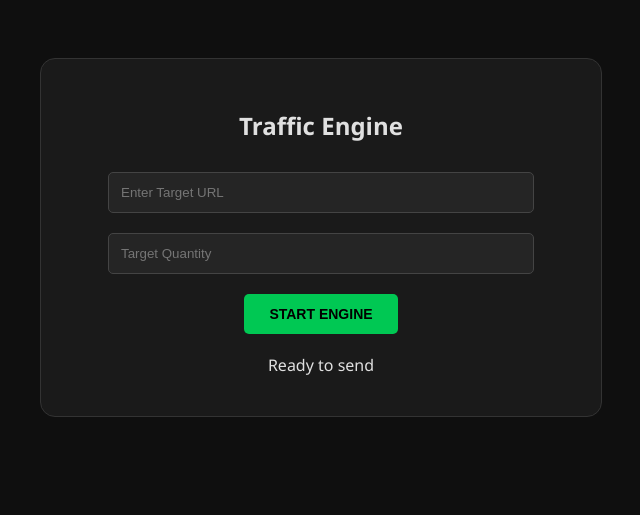
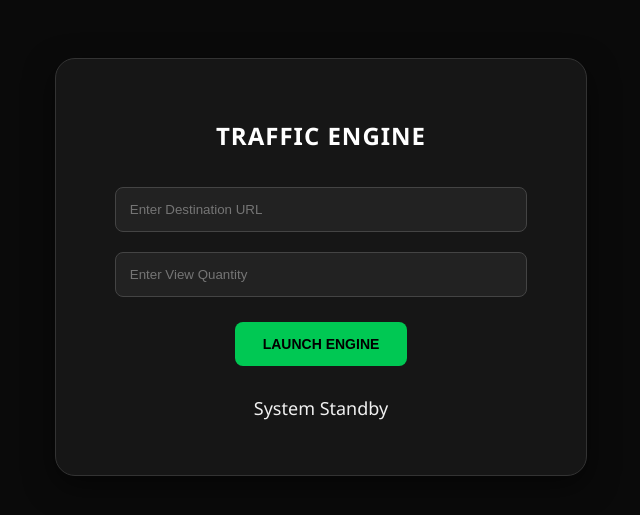
Before and after one commit to altstoreupload-pixel/Tiktokviewer, a Flask app: page / in a window 1280 px wide. Shown: the top 515 px of the page, without its empty margins (319-959 px from the left). Run offline with Flask 3, Linux system fonts and the light colour scheme.

Commit message:
Update index.html

```diff
--- a/templates/index.html
+++ b/templates/index.html
@@ -1,58 +1,61 @@
 <!DOCTYPE html>
 <html>
 <head>
-    <title>High-Speed Traffic Sender</title>
+    <title>Advanced Traffic Engine</title>
     <style>
-        body { font-family: 'Segoe UI', Arial, sans-serif; background: #0f0f0f; color: #e0e0e0; text-align: center; padding-top: 50px; }
-        .container { max-width: 500px; margin: auto; background: #1a1a1a; padding: 30px; border-radius: 15px; border: 1px solid #333; }
-        input { padding: 12px; width: 80%; margin: 10px 0; background: #252525; color: white; border: 1px solid #444; border-radius: 5px; }
-        button { padding: 12px 25px; font-size: 14px; border: none; cursor: pointer; border-radius: 5px; font-weight: bold; margin: 10px 5px; transition: 0.3s; }
+        body { font-family: 'Segoe UI', Tahoma, Geneva, Verdana, sans-serif; background: #0a0a0a; color: #f0f0f0; text-align: center; padding-top: 50px; }
+        .card { max-width: 450px; margin: auto; background: #161616; padding: 40px; border-radius: 20px; border: 1px solid #333; box-shadow: 0 10px 30px rgba(0,0,0,0.5); }
+        h2 { margin-bottom: 25px; color: #fff; letter-spacing: 1px; }
+        input { padding: 14px; width: 85%; margin: 10px 0; background: #222; color: #00c853; border: 1px solid #444; border-radius: 8px; outline: none; transition: 0.3s; }
+        input:focus { border-color: #00c853; box-shadow: 0 0 10px rgba(0,200,83,0.2); }
 
-        #startBtn { background: #00c853; color: black; }
-        #startBtn:hover { background: #00e676; }
-        #stopBtn { background: #d32f2f; color: white; display: none; }
-        #startBtn:disabled { background: #333; color: #777; cursor: not-allowed; }
+        button { padding: 14px 28px; font-size: 14px; border: none; cursor: pointer; border-radius: 8px; font-weight: bold; margin: 15px 5px; text-transform: uppercase; transition: 0.3s; }
+        #startBtn { background: #00c853; color: #000; }
+        #startBtn:hover { background: #00e676; transform: translateY(-2px); }
+        #stopBtn { background: #ff1744; color: #fff; display: none; }
+        #startBtn:disabled { background: #333; color: #666; cursor: not-allowed; transform: none; }
 
-        #bar { width: 100%; height: 15px; background: #333; border-radius: 10px; margin: 25px 0; overflow: hidden; display: none; }
-        #progress { height: 100%; width: 0%; background: #00c853; transition: width 0.3s ease; }
+        #bar { width: 100%; height: 12px; background: #222; border-radius: 10px; margin: 30px 0; overflow: hidden; display: none; border: 1px solid #333; }
+        #progress { height: 100%; width: 0%; background: linear-gradient(90deg, #00c853, #b2ff59); transition: width 0.4s cubic-bezier(0.1, 0.7, 1.0, 0.1); }
 
-        #info { font-size: 16px; margin: 10px 0; }
-        #success-msg { color: #00e676; font-size: 20px; font-weight: bold; margin-top: 20px; display: none; }
-        .stats { font-size: 12px; color: #777; margin-top: 5px; }
+        #info { font-size: 18px; margin: 15px 0; font-weight: 500; }
+        #success-msg { color: #00e676; font-size: 22px; font-weight: bold; margin-top: 25px; display: none; text-shadow: 0 0 10px rgba(0,230,118,0.3); }
+        .stats { font-size: 11px; color: #555; margin-top: 10px; }
     </style>
 </head>
 <body>
 
-<div class="container">
-    <h2>Traffic Engine</h2>
-    <input id="url" placeholder="Enter Target URL"><br>
-    <input id="views" type="number" placeholder="Target Quantity"><br>
+<div class="card">
+    <h2>TRAFFIC ENGINE</h2>
 
-    <button id="startBtn" onclick="start()">START ENGINE</button>
-    <button id="stopBtn" onclick="stop()">STOP IMMEDIATELY</button>
+    <input id="url" placeholder="Enter Destination URL"><br>
+    <input id="views" type="number" placeholder="Enter View Quantity"><br>
+
+    <button id="startBtn" onclick="start()">Launch Engine</button>
+    <button id="stopBtn" onclick="stop()">Emergency Stop</button>
 
     <div id="bar">
         <div id="progress"></div>
     </div>
 
-    <p id="info">Ready to send</p>
+    <p id="info">System Standby</p>
     <div id="success-msg">The operation completed successfully enjoy!!</div>
-    <div class="stats" id="error-info"></div>
+    <div class="stats" id="error-log"></div>
 </div>
 
 <script>
-let pollInterval;
-
 async function start() {
     const url = document.getElementById("url").value;
     const views = document.getElementById("views").value;
-    if(!url || !views) return alert("Fill all fields");
+
+    if(!url || !views) return alert("Please fill in all parameters.");
 
     document.getElementById("startBtn").disabled = true;
     document.getElementById("stopBtn").style.display = "inline-block";
     document.getElementById("bar").style.display = "block";
     document.getElementById("success-msg").style.display = "none";
     document.getElementById("progress").style.width = "0%";
+    document.getElementById("info").innerText = "Initializing Proxies...";
 
     await fetch("/start", {
         method: "POST",
@@ -65,6 +68,7 @@ async function start() {
 
 async function stop() {
     await fetch("/stop", { method: "POST" });
+    document.getElementById("info").innerText = "Operation Aborted.";
 }
 
 async function poll() {
@@ -72,23 +76,24 @@ async function poll() {
     const data = await res.json();
 
     if (data.total > 0) {
-        const percent = (data.sent / data.total) * 100;
+        // Ensure percentage never exceeds 100%
+        const percent = Math.min((data.sent / data.total) * 100, 100);
         document.getElementById("progress").style.width = percent + "%";
-        document.getElementById("info").innerText = `${data.sent} / ${data.total} Completed`;
-        document.getElementById("error-info").innerText = `Failures/Retries: ${data.errors} | Active Proxies: ${data.proxies_loaded}`;
+        document.getElementById("info").innerText = `HITS: ${data.sent} / ${data.total}`;
+        document.getElementById("error-log").innerText = `Failures/Retries: ${data.errors} | Loaded: ${data.proxies_loaded}`;
     }
 
-    if (data.finished) {
+    if (data.finished || (data.sent >= data.total && data.total > 0)) {
         document.getElementById("success-msg").style.display = "block";
         document.getElementById("startBtn").disabled = false;
         document.getElementById("stopBtn").style.display = "none";
-        document.getElementById("info").innerText = "Finished";
+        document.getElementById("progress").style.width = "100%";
+        document.getElementById("info").innerText = "Operation Complete";
     } else if (data.running) {
-        setTimeout(poll, 500);
+        setTimeout(poll, 400); // Polling every 0.4s for smooth UI
     } else {
         document.getElementById("startBtn").disabled = false;
         document.getElementById("stopBtn").style.display = "none";
-        if(!data.finished) document.getElementById("info").innerText = "Process Stopped";
     }
 }
 </script>
```
